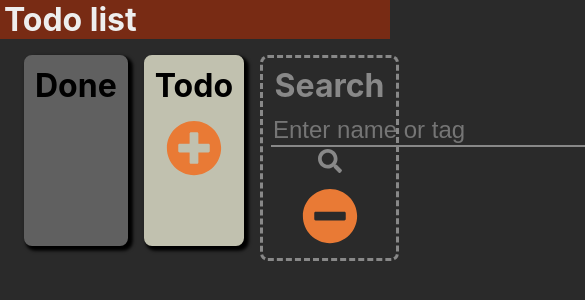
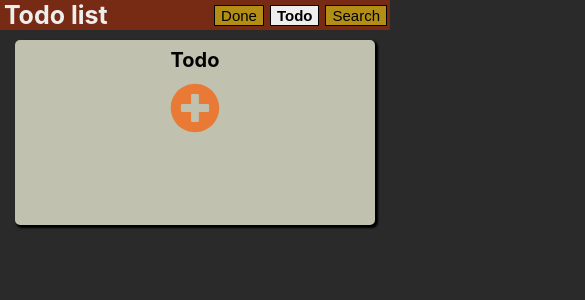
Before and after one commit to AsukaCHikaru/react-todo-list, a React (Create React App) app: page / in a window 390 px wide. Shown: the top 300 px of the page, 585 px wide, since content can reach past the window. Built offline with nearby package versions, Linux system fonts and the light colour scheme.

Commit message:
[Feat] Add RWD

```diff
--- a/src/components/App.js
+++ b/src/components/App.js
@@ -5,6 +5,7 @@ import List from './List';
 
 import getUserData from '../logic/getUserData';
 import updateUserData from '../logic/updateUserData';
+import checkBreakpoints from '../logic/checkBreakpoints';
 
 import '../style/App.css';
 
@@ -23,6 +24,8 @@ export default class App extends Component {
         {id: 1, name: 'Todo', tasks: [], },
         {id: 2, name: 'Search', tasks: [], keyword: null, },
       ],
+      width: window.innerWidth,
+      selectedList: 1,
     };
     this.isFirstRender = this.state.userId===null;
   }
@@ -32,7 +35,18 @@ export default class App extends Component {
   componentDidUpdate(){
     updateUserData(this.state);
   }
-
+  componentDidMount(){
+    window.addEventListener('resize', this.updateAppWidth);
+  }
+  componentWillUnmount(){
+    window.removeEventListener('resize', this.updateAppWidth);
+  }
+  updateAppWidth = () => {
+    if(checkBreakpoints(this.state, window.innerWidth)) this.setState({width: window.innerWidth})
+  }
+  updateSelectedList = (newList) => {
+    this.setState({selectedList: newList});
+  }
   addTask = (taskToAdd) => {
     this.setState({list: handleTask.add(this.state, taskToAdd)});
   }
@@ -52,9 +66,10 @@ export default class App extends Component {
     this.setState({list: handleTask.clearSearch(this.state)});
   }
   renderLists(){
-    return (
-      <div className="listWraper">
-        {this.state.list.map((list) => {
+    let node;
+    if(this.state.width > 768){
+      node =
+        this.state.list.map((list) => {
           return (
             <List
               key={list.id}
@@ -70,14 +85,38 @@ export default class App extends Component {
             >
             </List>
           )
-        })}
+        })
+      ;
+    }else{
+      const list = this.state.list[this.state.selectedList];
+      node = <List
+        key={this.state.selectedList}
+        name={list.name}
+        keyword={(this.state.list.keyword===null || list.keyword===undefined) ? null : list.keyword}
+        tasks={list.tasks}
+        addTask={this.addTask}
+        editTask={this.editTask}
+        delTask={this.delTask}
+        finishTask={this.finishTask}
+        searchTask={this.searchTask}
+        clearSearch={this.clearSearch}
+      >
+      </List>
+    }
+    return (
+      <div className="listWraper" >
+      {node}
       </div>
-    )
+    );
   }
   render(){
     return (
       <div className="app">
-        <Header />
+        <Header
+          width={this.state.width}
+          selectedList={this.state.selectedList}
+          updateSelectedList={this.updateSelectedList}
+        />
         {this.renderLists()}
       </div>
     );
--- a/src/components/Header.js
+++ b/src/components/Header.js
@@ -3,10 +3,29 @@ import React, { Component } from 'react'
 import '../style/Header.css';
 
 export default class Header extends Component {
+  renderRwdBtns(){
+    return (this.props.width <= 768) ?
+      <div className="rwdBtn">
+        <button
+          className={(this.props.selectedList===0) ? 'pressed' : ''}
+          onClick={() => this.props.updateSelectedList(0)}
+        >Done</button>
+        <button
+          className={(this.props.selectedList===1) ? 'pressed' : ''}
+          onClick={() => this.props.updateSelectedList(1)}
+        >Todo</button>
+        <button
+          className={(this.props.selectedList===2) ? 'pressed' : ''}
+          onClick={() => this.props.updateSelectedList(2)}
+        >Search</button>
+      </div> :
+      null;
+  }
   render() {
     return (
       <header>
         Todo list
+        {this.renderRwdBtns()}
       </header>
     )
   }
--- /dev/null
+++ b/src/logic/checkBreakpoints.js
@@ -0,0 +1,10 @@
+export default function checkBreakpoints(state, newWidth) {
+  const breakptsRef = [0, 420, 768, 1200, 9999];
+  let currBreakpts = null;
+  let newBreakpts = null;
+  breakptsRef.forEach((ele, i) => {
+    if(ele > state.width && currBreakpts===null) currBreakpts = i;
+    if(ele > newWidth && newBreakpts===null) newBreakpts = i;
+  });
+  return currBreakpts!==newBreakpts;
+}
--- a/src/logic/getUserData.js
+++ b/src/logic/getUserData.js
@@ -9,6 +9,7 @@ function getUserData() {
     let state = JSON.parse(localStorage.getItem('state'));
     // Not showing Search result when reloading app
     state.list = handleTask.clearSearch(state);
+    state.selectedList = 1;
     return state;
   }
   else{
--- a/src/style/App.css
+++ b/src/style/App.css
@@ -8,3 +8,24 @@ body{
   align-items: flex-start;
   padding: 1em;
 }
+
+@media screen and (max-width: 1200px){
+  body{
+    font-size: 12px;
+  }
+}
+
+@media screen and (max-width: 768px){
+  body{
+    font-size: 11px;
+  }
+  .listWraper{
+    justify-content: center;
+  }
+}
+
+@media screen and (max-width: 420px){
+  body{
+    font-size: 10px;
+  }
+}
--- a/src/style/Header.css
+++ b/src/style/Header.css
@@ -1,7 +1,32 @@
 header{
+  display: flex;
+  justify-content: space-between;
   padding-left: 1vw;
   font-size: 2em;
   font-weight: 700;
   color: #eee;
   background-color: #782b14;
 }
+.rwdBtn{
+  display: inline-block;
+  font-size: 0.6em;
+  height: 100%;
+  margin: auto 0;
+}
+.rwdBtn button{
+  margin: auto 0.2em;
+  outline: none;
+  border: solid 1px #000;
+  font-size: inherit;
+  background-color: #b38e16;
+}
+.rwdBtn button.pressed{
+  font-weight: 700;
+  background-color: #eee;
+}
+
+@media screen and (max-width: 1200px){
+  header{
+    font-size: 2.5em;
+  }
+}
--- a/src/style/List.css
+++ b/src/style/List.css
@@ -43,3 +43,9 @@
 .submitEdit button:active{
   background-color: #555;
 }
+
+@media screen and (max-width: 1200px){
+  .list{
+    width: 90vw;
+  }
+}
--- a/src/style/MajorBtn.css
+++ b/src/style/MajorBtn.css
@@ -8,3 +8,19 @@
 .majorBtn:hover{
   color: #ff5900;
 }
+
+@media screen and (max-width: 1200px){
+  .majorBtn{
+    font-size: 3.8em;
+  }
+}
+@media screen and (max-width: 768px){
+  .majorBtn{
+    font-size: 4.5em;
+  }
+}
+@media screen and (max-width: 420px){
+  .majorBtn{
+    font-size: 5em;
+  }
+}
--- a/src/style/SearchForm.css
+++ b/src/style/SearchForm.css
@@ -3,11 +3,12 @@
   margin-bottom: 0.3em;
 }
 .searchForm input{
-  color: #888;
   font-size: 1em;
+  width: 70%;
   border: none;
   border-bottom: solid 2px #888;
   background-color: inherit;
+  color: #888;
   outline: none;
 }
 .searchForm svg{
--- a/src/style/Task.css
+++ b/src/style/Task.css
@@ -3,7 +3,7 @@
 }
 .task{
   display: grid;
-  grid-template-columns: 12% auto 12% 12%;
+  grid-template-columns: 2em auto 2em 2em;
   grid-template-rows: 1.5em auto;
   margin: 0.3em 0;
   padding-left: 0.5em;
@@ -76,3 +76,16 @@
 .task .delBtn:hover{
   color: #1a1a1a;
 }
+
+@media screen and (max-width:1200px){
+  .task{
+    font-size: 1.7em;
+    grid-template-columns: 1.5em auto 1.5em 1.5em;
+  }
+}
+@media screen and (max-width:768px){
+  .task{
+    font-size: 2.3em;
+    grid-template-columns: 2em auto 2em 2em;
+  }
+}
--- a/src/style/TaskNameInput.css
+++ b/src/style/TaskNameInput.css
@@ -7,3 +7,6 @@
   height: 1.3em;
   line-height: 1.2em;
 }
+.task .taskNameInput{
+  width: 90%;
+}
--- a/src/style/TaskTagInput.css
+++ b/src/style/TaskTagInput.css
@@ -1,10 +1,10 @@
 .task .taskTagInput{
   margin: 0;
-  width: 70%;
+  width: 60%;
   border: none;
   border-bottom: solid #000 1px;
   outline: none;
-  font-size: 1em;
+  font-size: 0.8em;
   background-color: inherit;
 }
 .taskTagInput{
```
Also changed, not shown: 2 other files (tests, documents, lock files or other folders).
